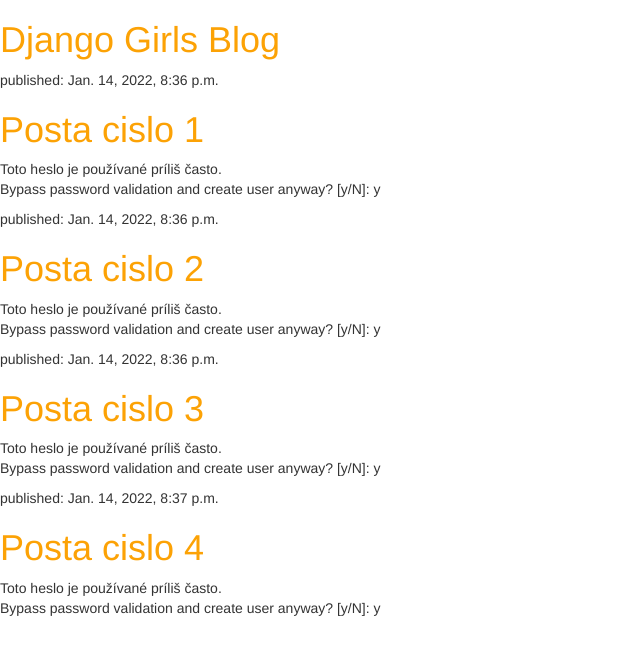
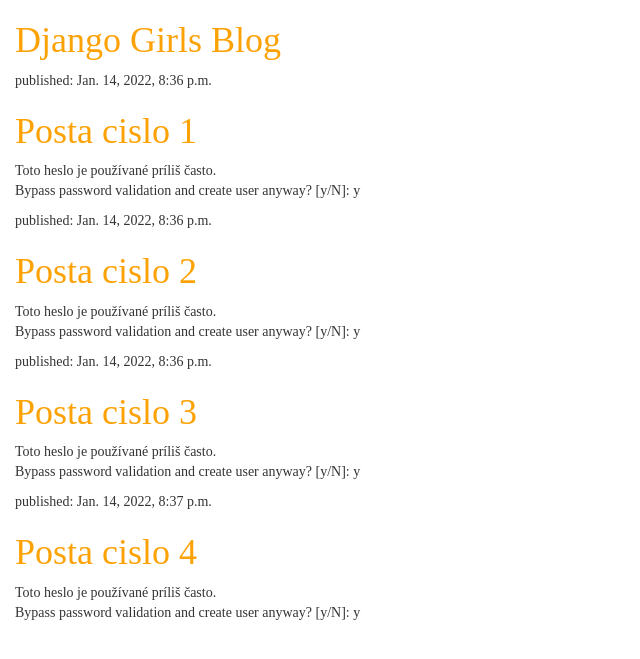
Before and after one commit to tokost/DjangoGirlsProject, a Django app: page / in a window 1280 px wide. Shown: the top 659 px of the page, without its empty margins (0-640 px from the left). Run offline with Django 3.2, Linux system fonts and the light colour scheme; data comes from the database, SQL or seed files in the repository; some libraries are stand-ins or nearby versions.

Commit message:
Vytvaranie CSS suboru. Font Lobster Font property font-family does not have generic default. t.j. trebalo by ho doinstalovat.

```diff
--- a/blog/static/css/blog.css
+++ b/blog/static/css/blog.css
@@ -1,4 +1,16 @@
-        /*  Náš štýl sme použili na akýkoľvek prvok a */
+        /*  Nsu farbu sme použili na akýkoľvek prvok a */
 h1 a {
     color: #FCA205;
 }
+body {  /*  posunutie zaciatku textu o 15 bodov */
+    padding-left: 15px;
+}
+h1 a {
+    color: #FCA205;
+    font-family: 'Lobster';
+}
+p {     /*  pouzitie novo instalovaneho fontu Lobster */
+   font-family: 'LobsterRegular';
+   font-weight: normal;
+   font-style: normal;
+}
```
